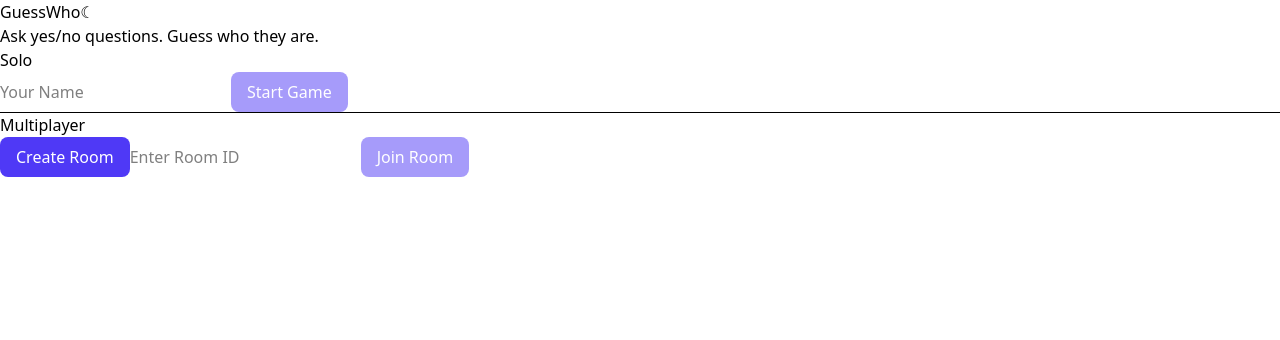
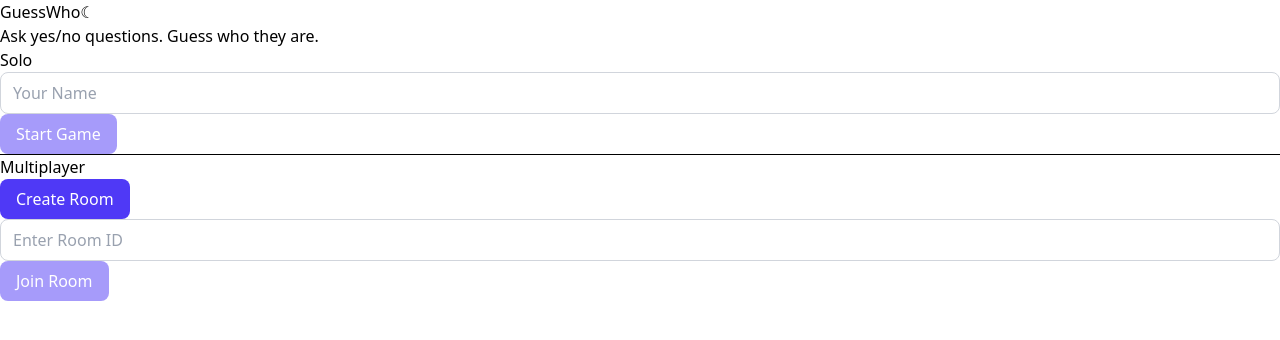
Before and after one commit to coder-newbie404/guesswho-fe, a React (Vite) app: page / in a window 1280 px wide. Shown: the top 340 px of the page. Built offline with nearby package versions, Linux system fonts and the light colour scheme; no server answers.

Commit message:
feat: redesign Input component with Tailwind CSS

```diff
--- a/src/components/Input.jsx
+++ b/src/components/Input.jsx
@@ -7,7 +7,7 @@ export const Input = forwardRef(function Input(
   return (
     <input
       ref={ref}
-      className="input"
+      className="w-full rounded-lg border border-gray-300 bg-white px-3 py-2 text-gray-900 placeholder-gray-400 transition-colors focus:border-transparent focus:ring-2 focus:ring-indigo-500 focus:outline-none disabled:opacity-50 disabled:cursor-not-allowed dark:border-gray-600 dark:bg-gray-800 dark:text-gray-100 dark:placeholder-gray-500"
       value={value}
       onChange={onChange}
       placeholder={placeholder}
```
